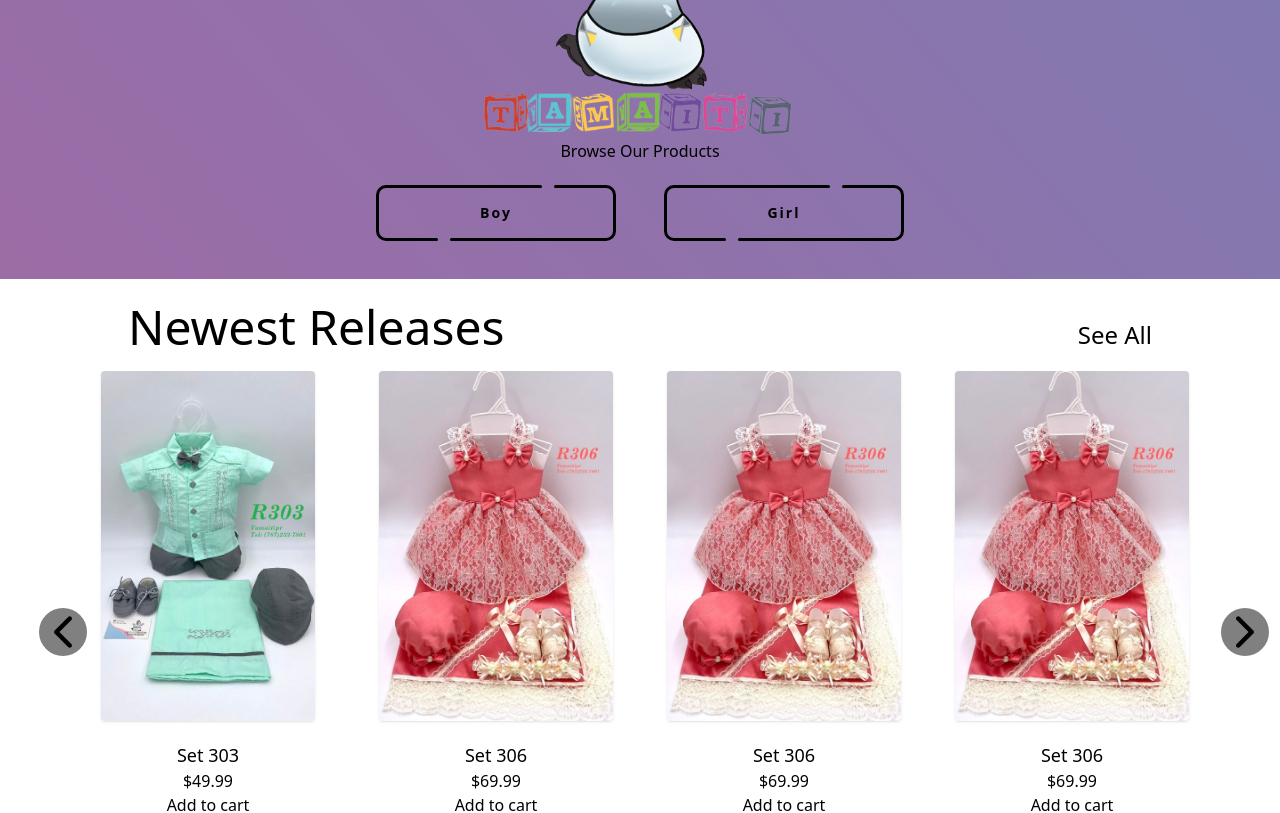
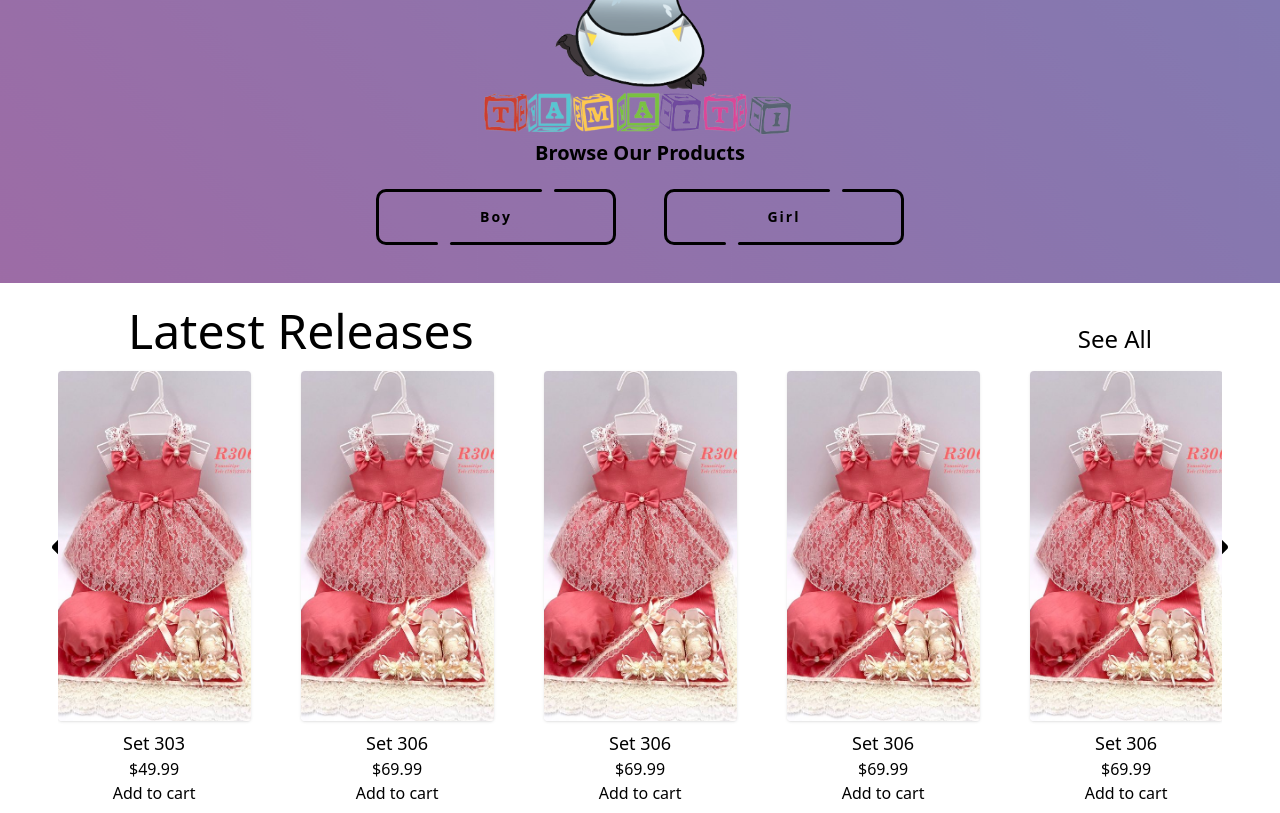
Before and after one commit to Inzendis/2.0-Baby-Clothes-Store, a Next.js app in the folder tamaitistore/: page / in a window 1280 px wide. Shown: the part 160-973 px from the top of the page. Built offline with nearby package versions, Linux system fonts and the light colour scheme.

Commit message:
Fix a bit of reponsiveness and changed Carousel.

```diff
--- a/tamaitistore/components/Layout.tsx
+++ b/tamaitistore/components/Layout.tsx
@@ -99,8 +99,8 @@ export default function Layout({
                 typeHeader !== "HomePage" ? "hidden" : ""
               } `}
             >
-              <a>Browse Our Products</a>
-              <div className="flex flex-row md:space-x-12 mb-4">
+              <a className="text-xl font-bold">Browse Our Products</a>
+              <div className="flex flex-col -space-y-4 md:space-y-0 md:flex-row md:space-x-12 mb-4">
                 <div className="buttonContainer">
                   <a href="#" className="button">
                     <div className="button__line"></div>
--- a/tamaitistore/components/ProductItem.tsx
+++ b/tamaitistore/components/ProductItem.tsx
@@ -8,7 +8,7 @@ interface ProductDetailsProps {
 
 const ProductItem: React.FC<ProductDetailsProps> = ({ product }) => {
   return (
-    <div className="justify-center flex flex-col items-center pb-2 ">
+    <div className="justify-center flex flex-col items-center py-4">
       <Link href={`/product/${product.slug}`}>
         <img
           src={product.image}
@@ -16,7 +16,7 @@ const ProductItem: React.FC<ProductDetailsProps> = ({ product }) => {
           className="flex rounded shadow w-full object-cover min-h-full h-[200px] md:h-[350px]"
         ></img>
       </Link>
-      <div className="flex flex-col items-center justify-center pt-5">
+      <div className="flex flex-col items-center justify-center pt-2">
         <Link href={`/product/${product.slug}`}>
           <h2 className="text-lg">{product.name} </h2>
         </Link>
--- /dev/null
+++ b/tamaitistore/components/ProductsCarouselV2.tsx
@@ -0,0 +1,81 @@
+import React from "react";
+import { IoIosArrowForward, IoIosArrowBack } from "react-icons/io";
+import { IData } from "../utils/data";
+import ProductItem from "./ProductItem";
+import { Swiper, SwiperSlide } from "swiper/react";
+import { Navigation, Pagination, A11y } from "swiper";
+import "swiper/css";
+import "swiper/css/bundle";
+
+import { useState } from "react";
+interface ProductsCarouselProps {
+  products: IData[];
+}
+
+const ProductsCarouselV2: React.FC<ProductsCarouselProps> = ({ products }) => {
+  const [swipe, setSwipe] = useState<any>();
+  return (
+    <div className="flex flex-row relative items-center">
+      <div className="hidden lg:flex md:top-40 absolute">
+        <button
+          className="md:w-24 md:h-16 flex md:justify-end self-center"
+          onClick={() => swipe?.slidePrev()}
+        >
+          <IoIosArrowBack className="w-16 h-16" />
+        </button>
+      </div>
+      <Swiper
+        modules={[Navigation, Pagination, A11y]}
+        spaceBetween={50}
+        slidesPerView={2}
+        onBeforeInit={(swipper) => setSwipe(swipper)}
+        pagination={{ clickable: true }}
+        onSlideChange={() => console.log("slide change")}
+        onSwiper={(swiper) => console.log(swiper)}
+        className="mySwiper"
+        breakpoints={{
+          2000: {
+            slidesPerView: 5,
+            spaceBetween: 20,
+          },
+          640: {
+            slidesPerView: 2,
+            spaceBetween: 20,
+          },
+          280: {
+            slidesPerView: 1,
+            spaceBetween: 20,
+          },
+          375: {
+            slidesPerView: 2,
+            spaceBetween: 20,
+          },
+          768: {
+            slidesPerView: 3,
+            spaceBetween: 20,
+          },
+          1024: {
+            slidesPerView: 5,
+            spaceBetween: 50,
+          },
+        }}
+      >
+        {products.map((product) => (
+          <SwiperSlide key={product.slug}>
+            <ProductItem product={product} key={product.slug}></ProductItem>
+          </SwiperSlide>
+        ))}
+      </Swiper>
+      <div className="hidden lg:flex md:top-40 right-0 absolute justify-end">
+        <button
+          className="md:w-24 md:h-16 flex"
+          onClick={() => swipe?.slideNext()}
+        >
+          <IoIosArrowForward className="w-16 h-16" />
+        </button>
+      </div>
+    </div>
+  );
+};
+
+export default ProductsCarouselV2;
--- a/tamaitistore/package.json
+++ b/tamaitistore/package.json
@@ -23,6 +23,7 @@
     "react-zoom-pan-pinch": "^3.0.2",
     "sass": "^1.62.1",
     "slick-carousel": "^1.8.1",
+    "swiper": "^9.3.2",
     "typescript": "4.9.5"
   },
   "devDependencies": {
--- a/tamaitistore/src/pages/_app.tsx
+++ b/tamaitistore/src/pages/_app.tsx
@@ -1,6 +1,7 @@
 import "@/styles/globals.css";
 import "@/styles/layout.css";
 import "@/styles/homePage.css";
+import "@/styles/productCarouselV2.css";
 import type { AppProps } from "next/app";
 
 export default function App({ Component, pageProps }: AppProps) {
--- a/tamaitistore/src/pages/index.tsx
+++ b/tamaitistore/src/pages/index.tsx
@@ -1,20 +1,21 @@
 import Head from "next/head";
 import Layout from "../../components/Layout";
 import NewestProductsCarousel from "../../components/NewestProductsCarousel";
-
+import ProductsCarouselV2 from "../../components/ProductsCarouselV2";
 import { useRouter } from "next/router";
+import { Data } from "../../utils/data";
 
 export default function Home() {
   return (
     <Layout title="Home" typeHeader="HomePage" colorHeader="Girl">
       <div className="mt-6">
         <div className="flex px-4 md:px-32 justify-between items-end">
-          <a className="lg:text-5xl">Newest Releases</a>
-          <a className="lg:text-2xl"> See All</a>
+          <a className="text-xl lg:text-5xl">Latest Releases</a>
+          <a className="text-xl lg:text-2xl"> See All</a>
         </div>
-        <div className="carouselSize">
-          <NewestProductsCarousel />
-        </div>
+
+        <ProductsCarouselV2 products={Data} />
+
         <div className="flex flex-col justify-center items-center w-full h-[350px] space-y-10 aboutUsContainer text-xl">
           <div className="flex flex-col space-y-6 items-center">
             <a>About Us</a>
--- /dev/null
+++ b/tamaitistore/src/styles/productCarouselV2.css
@@ -0,0 +1,7 @@
+@tailwind base;
+@tailwind components;
+@tailwind utilities;
+
+.mySwiper {
+  @apply md:w-[91%] w-[70%] h-[350px] md:h-[500px];
+}
--- a/tamaitistore/utils/data.tsx
+++ b/tamaitistore/utils/data.tsx
@@ -12,7 +12,7 @@ export const Data: IData[] = [
     name: "Set 303",
     slug: "set-303",
     gender: "boy",
-    image: "/images/set303.jpg",
+    image: "/images/set306.jpg",
     description: ["Has all shown", "Blue Shirt"],
     countInStock: 5,
     price: 49.99,
```
Also changed, not shown: 1 other file (tests, documents, lock files or other folders).
